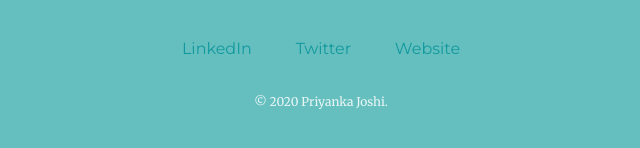
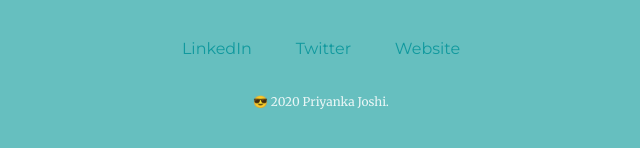
Before and after one commit to priyankajoc0/CSS1, a plain HTML site: page index.html in a window 1280 px wide. Shown: the part 2514-2662 px from the top of the page, 319-959 px from the left. Drawn offline with Linux system fonts and the light colour scheme.

Commit message:
2 updating

```diff
--- a/index.html
+++ b/index.html
@@ -50,7 +50,7 @@
     <a  class="footer-link" href="https://www.linkedin.com/">LinkedIn</a>
     <a class="footer-link" href="https://twitter.com/">Twitter</a>
     <a class="footer-link" href="https://www.appbrewery.co/">Website</a>
-    <p class="copyright">© 2020 Priyanka Joshi.</p>
+    <p class="copyright">😎 2020 Priyanka Joshi.</p>
   </div>
 
   </body>
```
